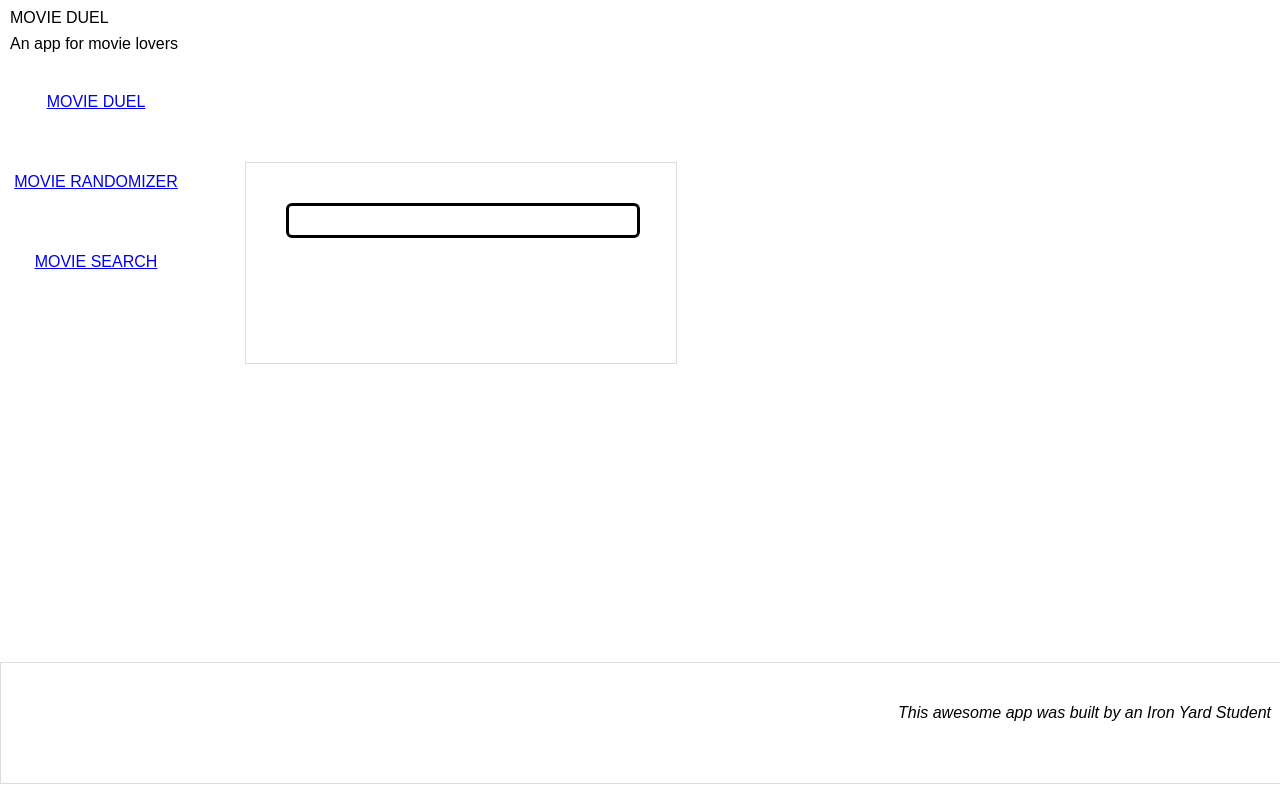
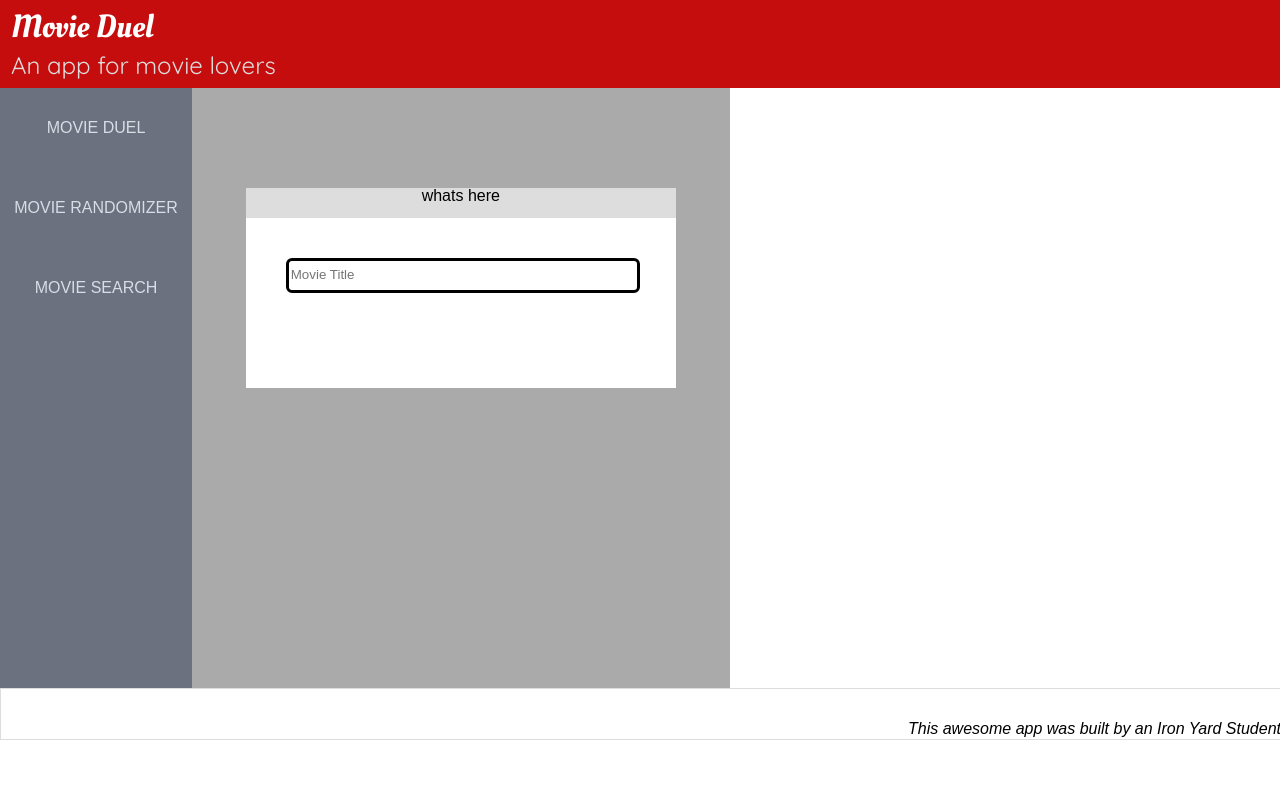
Before and after one commit to MonicaHoward/tiy-final-project, a React (Create React App) app: page / in a window 1280 px wide. Built offline with nearby package versions, Linux system fonts and the light colour scheme.

Commit message:
forgot to branch good things this css looks good

```diff
--- a/src/App.css
+++ b/src/App.css
@@ -1,3 +1,5 @@
+@import url('https://fonts.googleapis.com/css?family=Oleo+Script|Quicksand');
+
 /*CSS RESET*/
 
 html, body, div, span, applet, object, iframe,
@@ -71,30 +73,50 @@ table {
   to { transform: rotate(360deg); }
 }
 /*MY CUSTOM CSS*/
+a:link, a:visited {
+	color: #D5DFE5;
+	text-decoration: none;
+
+}
 /*HEADER STUFF GOES RIGHT HERE*/
 header {
-  /*border: 1px solid #C60D0D;
-	background-color: #C60D0D;*/
+	color: white;
+  border: 1px solid #C60D0D;
+	background-color: #C60D0D;
   line-height: 1;
 }
-header h1, p {
+header h1 {
+	font-family: 'Oleo Script', cursive;
+	font-size: 2em;
   margin: 10px;
+}
+
+header p {
+	color: #DDDDDD;
+	font-family: 'Quicksand', sans-serif;
+	font-size: 1.5em;
+	margin: 10px;
 }
 input {
 	border: solid black;
 	border-radius: 6px;
 }
-
+/*JUMBOTRON STUFF GOES RIGHT HERE*/
+/*.jumbo-tron {
+	background-color: #E21B1B;
+	height: 300px;
+	width: 100%;
+}*/
 /*SIDEBAR STUFF GOES RIGHT HERE*/
 .side-bar {
-	/*background-color: #494343;
-  border: 1px solid #2B2727;*/
+	background-color: #6B717E;
+
   float: left;
   height: 600px;
   width: 15%;
 }
-.side-bar h3 {
-  /*border: 1px solid #2B2727;*/
+.side-bar h3, .side-bar:link {
+  color: #D5DFE5;
   line-height: 5;
   margin: 0 auto;
   text-align: center;
@@ -104,16 +126,21 @@ input {
 }
 /*SHARED DUEL QUERY STUFF GOES RIGHT HERE*/
 .duel-query {
-	/*background-color: #E21B1B;*/
-
+	background-color: #AAAAAA;
   float: left;
   height: 600px;
   text-align: center;
   width: 42%;
 }
+.box-header {
+	background-color: #DDDDDD;
+	height: 30px;
+	text-align: center;
+	width: 100%;
+}
 .main-content {
-	background-color: ##D5DFE5;
-  border: 1px solid #DDDDDD;
+	background-color: #ffffff;
+  /*border: 10px solid #DDDDDD;*/
   display: inline-block;
   height: 200px;
   margin: 100px auto;
@@ -152,7 +179,7 @@ ul:hover {
 footer {
   border: 1px solid #DDDDDD;
   clear: both;
-  height: 120px;
+  height: 50px;
   font-style: italic;
   line-height: 5;
   width: 100%;
--- a/src/App.js
+++ b/src/App.js
@@ -4,6 +4,7 @@ import { BrowserRouter as Router, Route, } from 'react-router-dom';
 
 // COMPONENTS
 import Header from './Header.js';
+
 import Sidebar from './Sidebar.js';
 import MovieSearch from './MovieSearch.js';
 import LeftQuery from './LeftQuery.js'
@@ -18,14 +19,13 @@ class App extends Component {
       <Router>
         <div>
           <Route path="/" component={ Header } />
+
           <Route path="/" component={ Sidebar } />
           <Route path="/movie-duel" exact component={ LeftQuery } />
           <Route path="/movie-duel" exact component={ RightQuery } />
           <RightQuery />
           <Route path="/movie-search" exact component={ MovieSearch } />
           <Route path="/" component={ Footer } />
-
-
           </div>
       </Router>
     );
--- a/src/Header.js
+++ b/src/Header.js
@@ -7,7 +7,7 @@ class Header extends React.Component {
   render() {
     return (
       <header>
-        <h1>MOVIE DUEL</h1>
+        <h1>Movie Duel</h1>
         <p>An app for movie lovers</p>
       </header>
     );
--- a/src/LeftQuery.js
+++ b/src/LeftQuery.js
@@ -6,7 +6,10 @@ class LeftQuery extends React.Component {
     return (
       <section className="duel-query">
         <div className="main-content">
-          <input type="text" className="search-query"/>
+          <div className="box-header">
+            <h1>whats here</h1>
+          </div>
+            <input type="text" placeholder="Movie Title" className="search-query"/>
         </div>
       </section>
     );
--- a/src/RightQuery.js
+++ b/src/RightQuery.js
@@ -6,7 +6,10 @@ class RightQuery extends React.Component {
     return (
       <section className="duel-query">
         <div className="main-content">
-          <input type="text" className="search-query" />
+          <div className="box-header">
+            <h1>whats here</h1>
+          </div>
+            <input type="text" placeholder="Movie Title" className="search-query"/>
         </div>
       </section>
     );
```
Also changed, not shown: src/JumboTron.js (added, +14 -0 lines).
